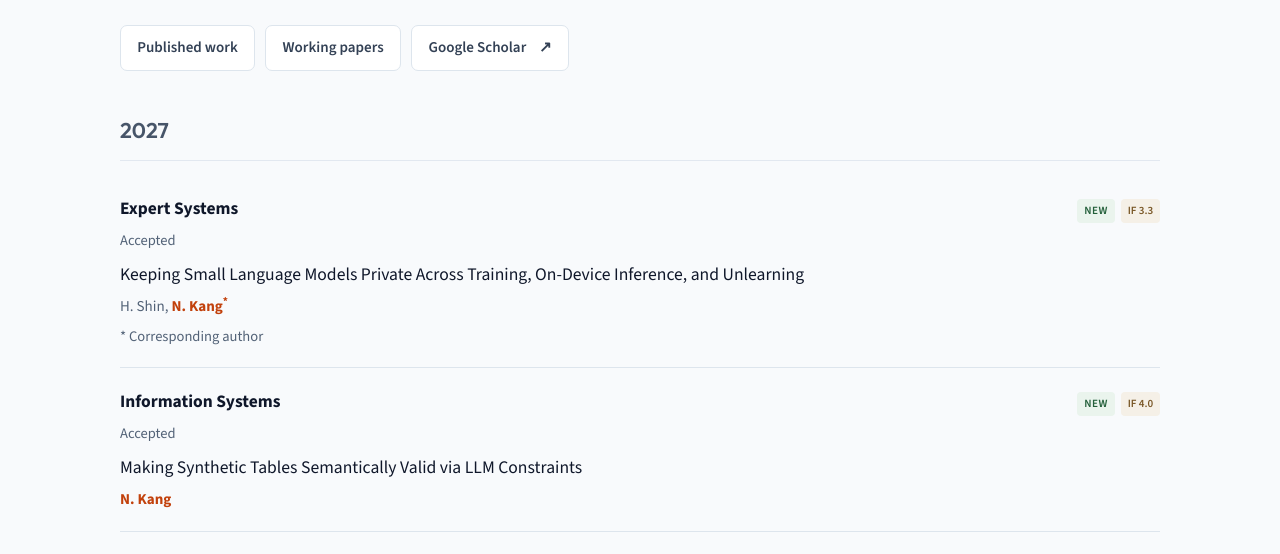
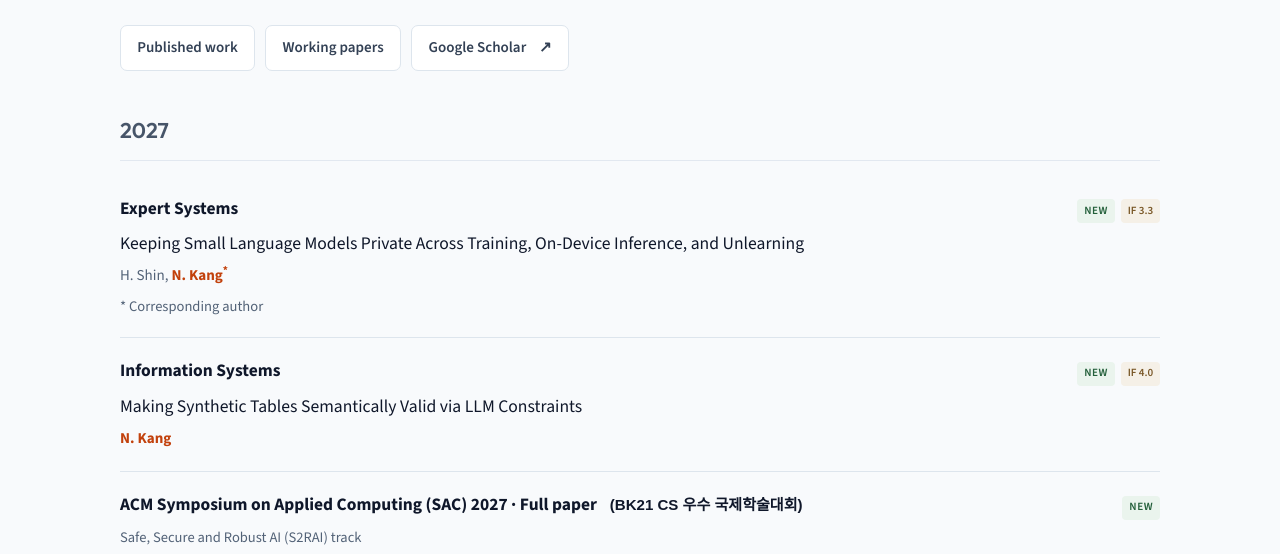
Before and after one commit to nathanielkang/nathanielkang.github.io, a plain HTML site: page publications.html in a window 1280 px wide. Shown: the part 239-793 px from the top of the page. Drawn offline with nearby package versions, Linux system fonts and the light colour scheme; a web font is replaced by a local one.

Commit message:
Drop redundant Accepted labels from the publications list.
Co-authored-by: Cursor <cursoragent@cursor.com>

```diff
--- a/publications.html
+++ b/publications.html
@@ -62,20 +62,18 @@
 <h3 class="pub-year" id="published">2027</h3>
 <article class="pub-item" id="slm-privacy">
 <div class="pub-meta"><span class="venue">Expert Systems</span><span class="pub-badges"><span class="pub-badge pub-badge--new" data-accepted="2026-11-24">New</span><span class="if-badge">IF 3.3</span></span></div>
-<p class="pub-track">Accepted</p>
 <h3 class="pub-title">Keeping Small Language Models Private Across Training, On-Device Inference, and Unlearning</h3>
 <p class="pub-authors">H. Shin, <strong class="author-me">N. Kang<sup aria-label="corresponding author">*</sup></strong></p>
 <p class="pub-correspondence">* Corresponding author</p>
 </article>
 <article class="pub-item" id="llmsynth">
 <div class="pub-meta"><span class="venue">Information Systems</span><span class="pub-badges"><span class="pub-badge pub-badge--new" data-accepted="2026-11-24">New</span><span class="if-badge">IF 4.0</span></span></div>
-<p class="pub-track">Accepted</p>
 <h3 class="pub-title">Making Synthetic Tables Semantically Valid via LLM Constraints</h3>
 <p class="pub-authors"><strong class="author-me">N. Kang</strong></p>
 </article>
 <article class="pub-item" id="densitycal">
 <div class="pub-meta"><span class="venue">ACM Symposium on Applied Computing (SAC) 2027 · Full paper</span><span class="pub-note" lang="ko">(BK21 CS 우수 국제학술대회)</span><span class="pub-badges"><span class="pub-badge pub-badge--new" data-accepted="2026-11-22">New</span></span></div>
-<p class="pub-track">Safe, Secure and Robust AI (S2RAI) track · Accepted</p>
+<p class="pub-track">Safe, Secure and Robust AI (S2RAI) track</p>
 <h3 class="pub-title">Well-Calibrated Yet Unfair: How Standard Conformal Prediction Fails Along the Predicted-Value Range</h3>
 <p class="pub-authors"><strong class="author-me">N. Kang<sup aria-label="corresponding author">*</sup></strong>, W. Niu, B. Stiller</p>
 <p class="pub-correspondence">* Corresponding author</p>
```
